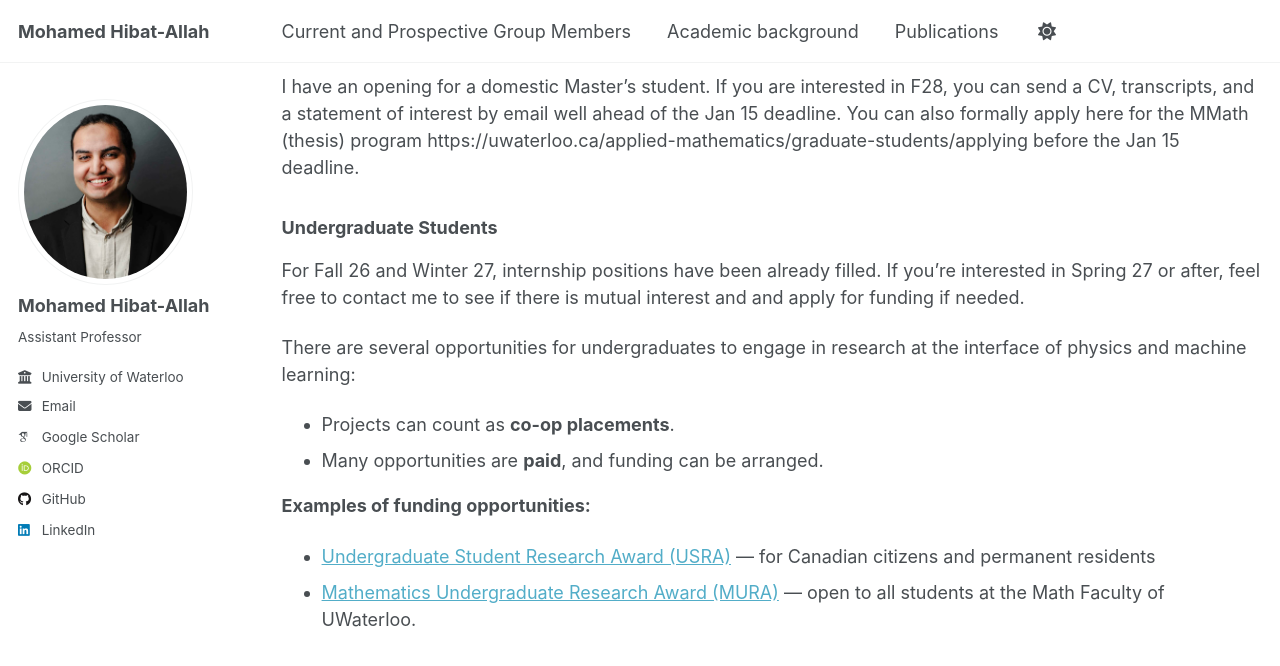
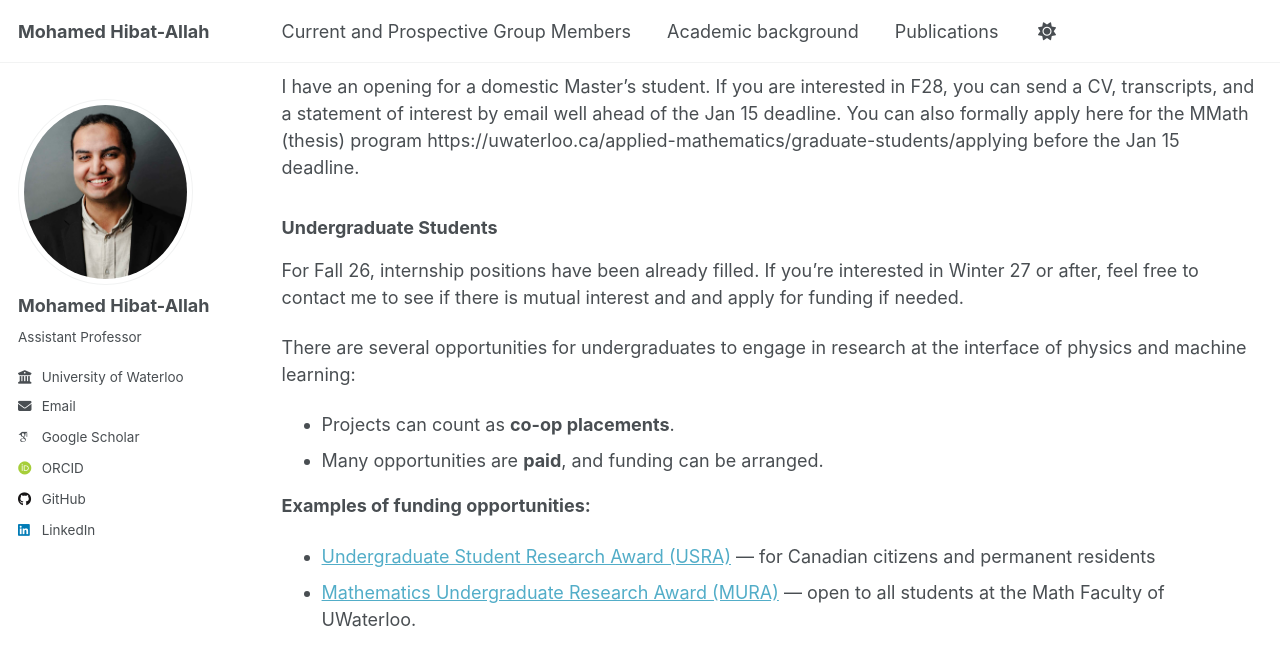
Before and after one commit to mhibatallah/mhibatallah.github.io, a Jekyll site: the page built from _pages/group.md, in a window 1280 px wide and 900 px high, scrolled down 982 px. Shown: the top 666 px of the window. Built offline with Jekyll 4.4.1, drawn with Linux system fonts in a browser that asks for light colours; some web fonts are replaced; a script that is not in the unit is left out.

Commit message:
updating undergrad availability

```diff
--- a/_pages/group.md
+++ b/_pages/group.md
@@ -39,7 +39,7 @@ I have an opening for a domestic Master's student. If you are interested in F28,
 
 ### Undergraduate Students
 
-For Fall 26 and Winter 27, internship positions have been already filled. If you're interested in Spring 27 or after, feel free to contact me to see if there is mutual interest and and apply for funding if needed.
+For Fall 26, internship positions have been already filled. If you're interested in Winter 27 or after, feel free to contact me to see if there is mutual interest and and apply for funding if needed.
 
 There are several opportunities for undergraduates to engage in research at the interface of physics and machine learning:
 
```
